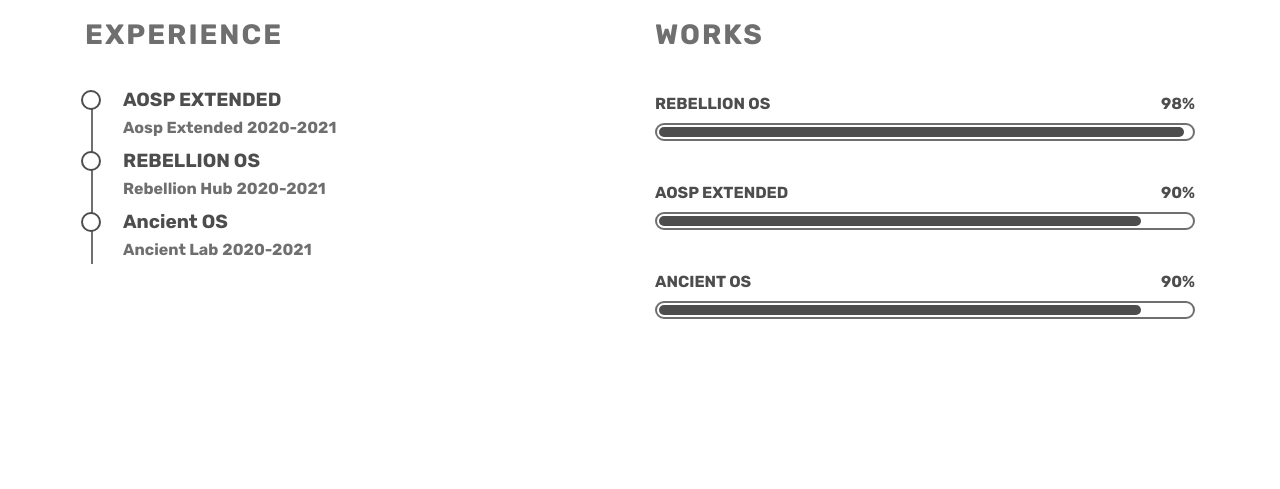
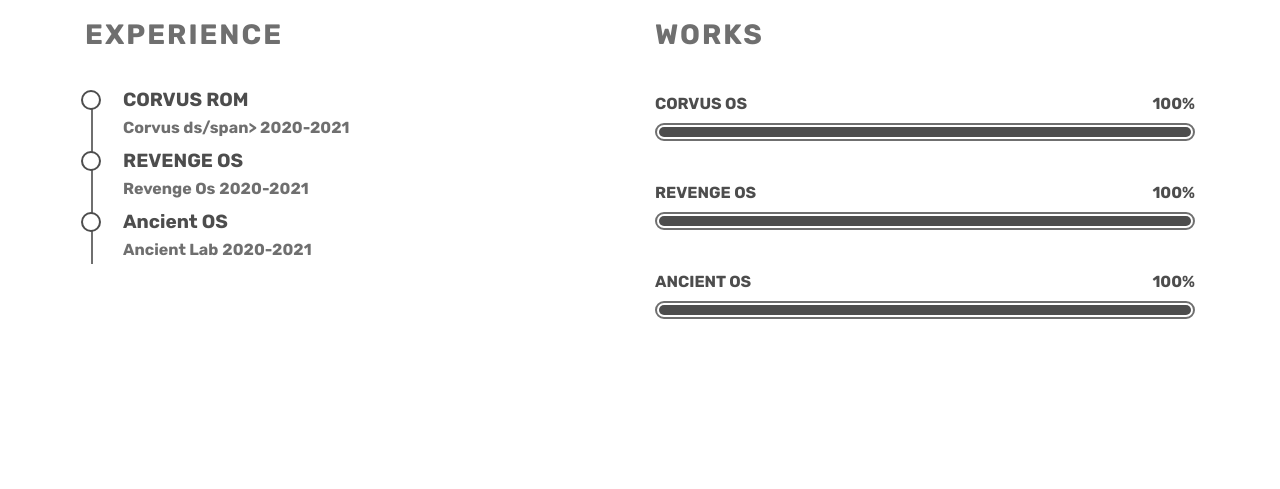
Before and after one commit to Introdructor/-Introdructor.github.io, a plain HTML site: page index.html in a window 1280 px wide. Shown: the part 1364-1853 px from the top of the page. Drawn offline with Linux system fonts and the light colour scheme; files that its build step writes are made by us from their sources; files whose address does not match are found by name.

Commit message:
update index.html

```diff
--- a/index.html
+++ b/index.html
@@ -315,8 +315,8 @@
 
           <li>
             <div class="single-experience">
-              <h4>AOSP EXTENDED</h4>
-               <span>Aosp Extended</span>
+              <h4>CORVUS ROM</h4>
+               <span>Corvus ds/span>
                <span>2020-2021</span>
 
             </div>
@@ -324,8 +324,8 @@
 
           <li>
             <div class="single-experience">
-              <h4>REBELLION OS</h4>
-               <span>Rebellion Hub</span>
+              <h4>REVENGE OS</h4>
+               <span>Revenge Os</span>
                <span>2020-2021</span>
 
             </div>
@@ -352,25 +352,25 @@
         <div class="skill-progress-bar">
 
           <div class="clearfix">
-            <span class="skillbar-title">REBELLION OS</span>
-            <span class="skill-bar-percent">98%</span>
-            <div class="skillbar" data-percent="98%">
+            <span class="skillbar-title">CORVUS OS</span>
+            <span class="skill-bar-percent">100%</span>
+            <div class="skillbar" data-percent="100%">
               <div class="skillbar-bar"></div>
             </div>
           </div>
 
           <div class="clearfix">
-            <span class="skillbar-title">AOSP EXTENDED</span>
-            <span class="skill-bar-percent">90%</span>
-            <div class="skillbar" data-percent="90%">
+            <span class="skillbar-title">REVENGE OS</span>
+            <span class="skill-bar-percent">100%</span>
+            <div class="skillbar" data-percent="100%">
               <div class="skillbar-bar"></div>
             </div>
           </div>
 
           <div class="clearfix">
             <span class="skillbar-title">ANCIENT OS</span>
-            <span class="skill-bar-percent">90%</span>
-            <div class="skillbar" data-percent="90%">
+            <span class="skill-bar-percent">100%</span>
+            <div class="skillbar" data-percent="100%">
               <div class="skillbar-bar"></div>
             </div>
           </div>
```
